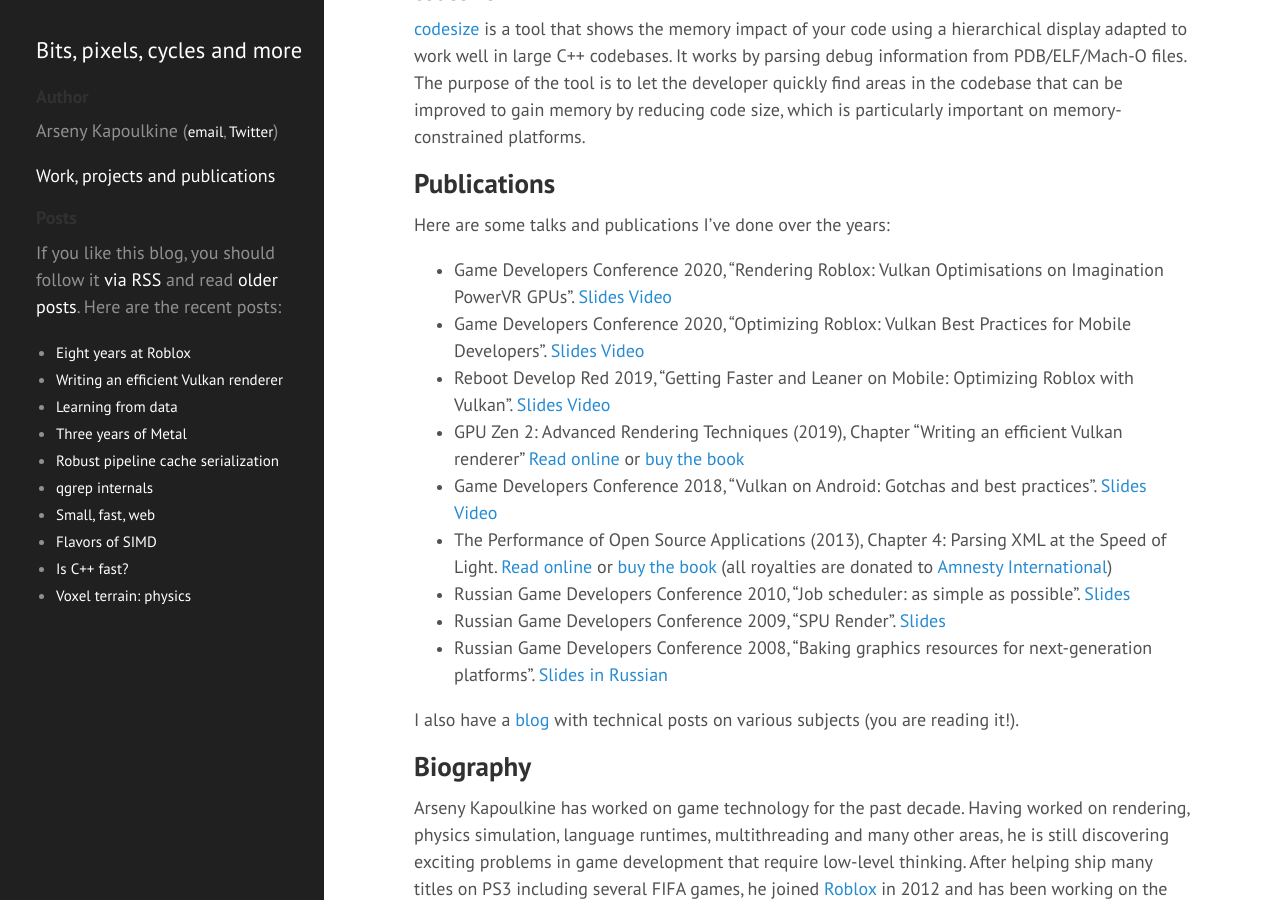
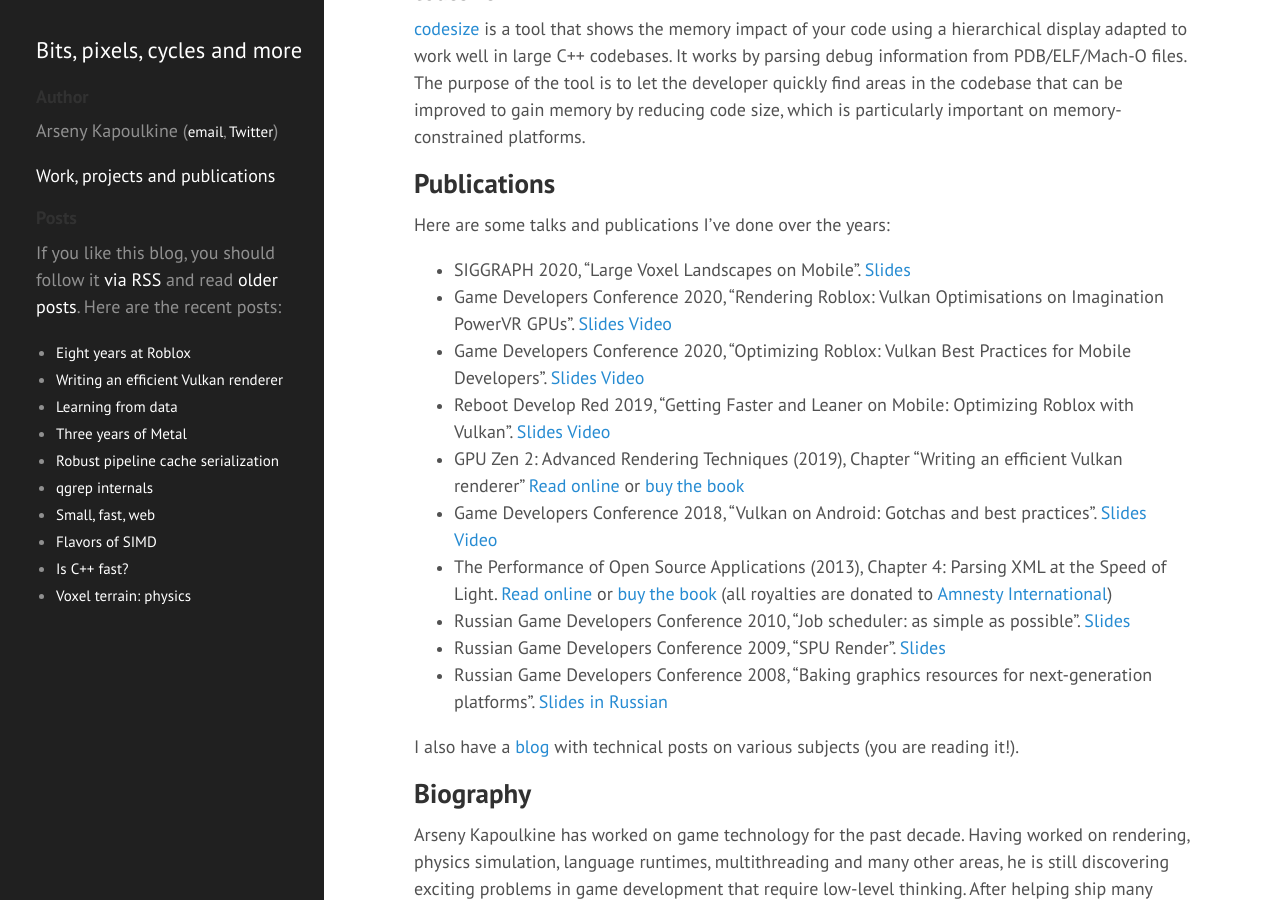
Before and after one commit to zeux/zeux.github.io, a Jekyll site: the page built from about.md, in a window 1280 px wide and 900 px high, scrolled down 1307 px. Built offline with Jekyll 4.4.1, drawn with Linux system fonts in a browser that asks for light colours.

Commit message:
Update about.md
Add SIGGRAPH talk (slides)

```diff
--- a/about.md
+++ b/about.md
@@ -52,6 +52,7 @@
 
 Here are some talks and publications I've done over the years:
 
+* SIGGRAPH 2020, "Large Voxel Landscapes on Mobile". [Slides](/data/siggraph2020.pdf)
 * Game Developers Conference 2020, "Rendering Roblox: Vulkan Optimisations on Imagination PowerVR GPUs". [Slides](/data/gdc2020_pvr.pdf) [Video](https://www.gdcvault.com/play/1026753/Rendering-Roblox-Vulkan-Optimisations-on)
 * Game Developers Conference 2020, "Optimizing Roblox: Vulkan Best Practices for Mobile Developers". [Slides](/data/gdc2020_arm.pdf) [Video](https://www.youtube.com/watch?v=BXlo09Kbp2k)
 * Reboot Develop Red 2019, "Getting Faster and Leaner on Mobile: Optimizing Roblox with Vulkan". [Slides](/data/reboot2019.pdf) [Video](https://www.youtube.com/watch?v=hPW5ckkqiqA)
```
